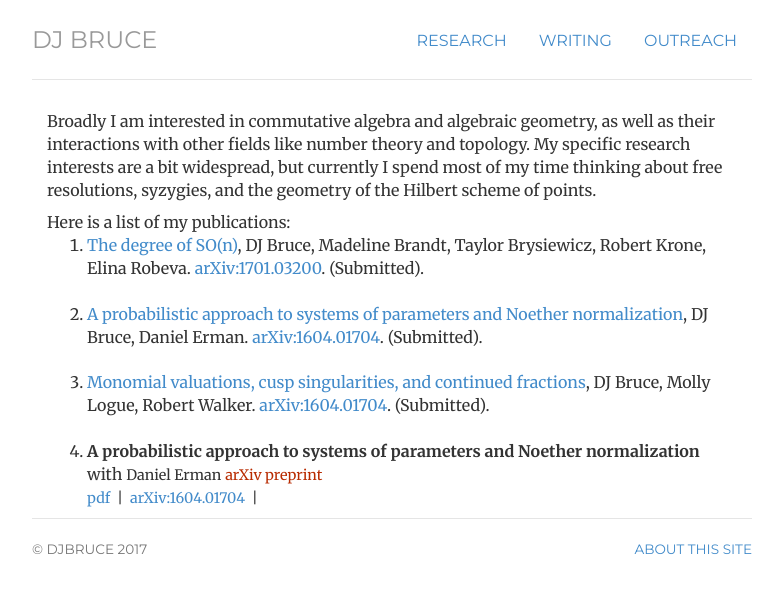
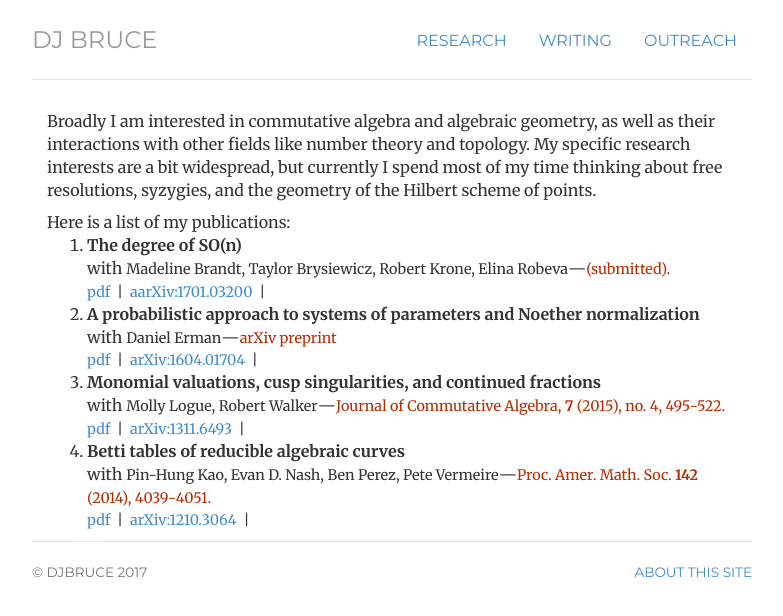
Before and after one commit to julietteBruce/old-homepage, a Jekyll site: the page built from research/index.html, in a window 1280 px wide. Shown: the top 616 px of the page, without its empty margins (248-1031 px from the left). Built offline with Jekyll 4.4.1, drawn with Linux system fonts in a browser that asks for light colours.

Commit message:
Hopefully Finished

```diff
--- a/research/index.html
+++ b/research/index.html
@@ -10,27 +10,34 @@
 Here is a list of my publications:
 
 <ol>
+
   <li>
-    <a href="https://arxiv.org/abs/1701.03200">The degree of SO(n)</a>, DJ Bruce, Madeline Brandt, Taylor Brysiewicz, Robert Krone, Elina Robeva. <a href="https://arxiv.org/abs/1701.03200">arXiv:1701.03200</a>. (Submitted).
+		<span class="title">The degree of SO(n)</span>
+		<br />with <span class="coauthor">Madeline Brandt, Taylor Brysiewicz, Robert Krone, Elina Robeva</span>&mdash;<span class="journal">(submitted).</span>
+		<br>
+		<span class="links"><a href="">pdf</a> &nbsp;|&nbsp; <a href="https://arxiv.org/abs/1701.03200">aarXiv:1701.03200</a> &nbsp;|&nbsp;</span>
   </li>
-  <br>
+
   <li>
-    <a href="https://arxiv.org/abs/1604.01704">A probabilistic approach to systems of parameters and Noether normalization</a>, DJ Bruce, Daniel Erman. <a href="https://arxiv.org/abs/1604.01704">arXiv:1604.01704</a>. (Submitted).
+		<span class="title">A probabilistic approach to systems of parameters and Noether normalization</span>
+		<br />with <span class="coauthor">Daniel Erman</span>&mdash;<span class="journal">arXiv preprint</span>
+		<br>
+		<span class="links"><a href="">pdf</a> &nbsp;|&nbsp; <a href="http://arxiv.org/abs/1604.01704">arXiv:1604.01704</a> &nbsp;|&nbsp;</span>
   </li>
-  <br>
+
   <li>
-    <a href="https://arxiv.org/abs/1604.01704">Monomial valuations, cusp singularities, and continued fractions</a>, DJ Bruce, Molly Logue, Robert Walker. <a href="https://arxiv.org/abs/1604.01704">arXiv:1604.01704</a>. (Submitted).
+		<span class="title">Monomial valuations, cusp singularities, and continued fractions</span>
+		<br />with <span class="coauthor">Molly Logue, Robert Walker</span>&mdash;<span class="journal">Journal of Commutative Algebra, <b>7</b> (2015), no. 4, 495-522.</span>
+		<br>
+		<span class="links"><a href="">pdf</a> &nbsp;|&nbsp; <a href="https://arxiv.org/abs/1311.6493">arXiv:1311.6493</a> &nbsp;|&nbsp;</span>
   </li>
-  <br>
+
   <li>
+		<span class="title">Betti tables of reducible algebraic curves</span>
+		<br />with <span class="coauthor">Pin-Hung Kao, Evan D. Nash, Ben Perez, Pete Vermeire</span>&mdash;<span class="journal">Proc. Amer. Math. Soc. <b>142</b> (2014), 4039-4051.</span>
+		<br>
+		<span class="links"><a href="">pdf</a> &nbsp;|&nbsp; <a href="https://arxiv.org/abs/1210.3064">arXiv:1210.3064</a> &nbsp;|&nbsp;</span>
+  </li>
 
-<span class="title">A probabilistic approach to systems of parameters and Noether normalization</span>
-<br />with <span class="coauthor">Daniel Erman</span> <span class="journal">arXiv preprint</span>
-<br>
-<span class="links">
-<a href="">pdf</a> &nbsp;|&nbsp;
-<a href="http://arxiv.org/abs/1604.01704">arXiv:1604.01704</a> &nbsp;|&nbsp;
-</span>
-  </li>
 </ol>
 </div>
```
